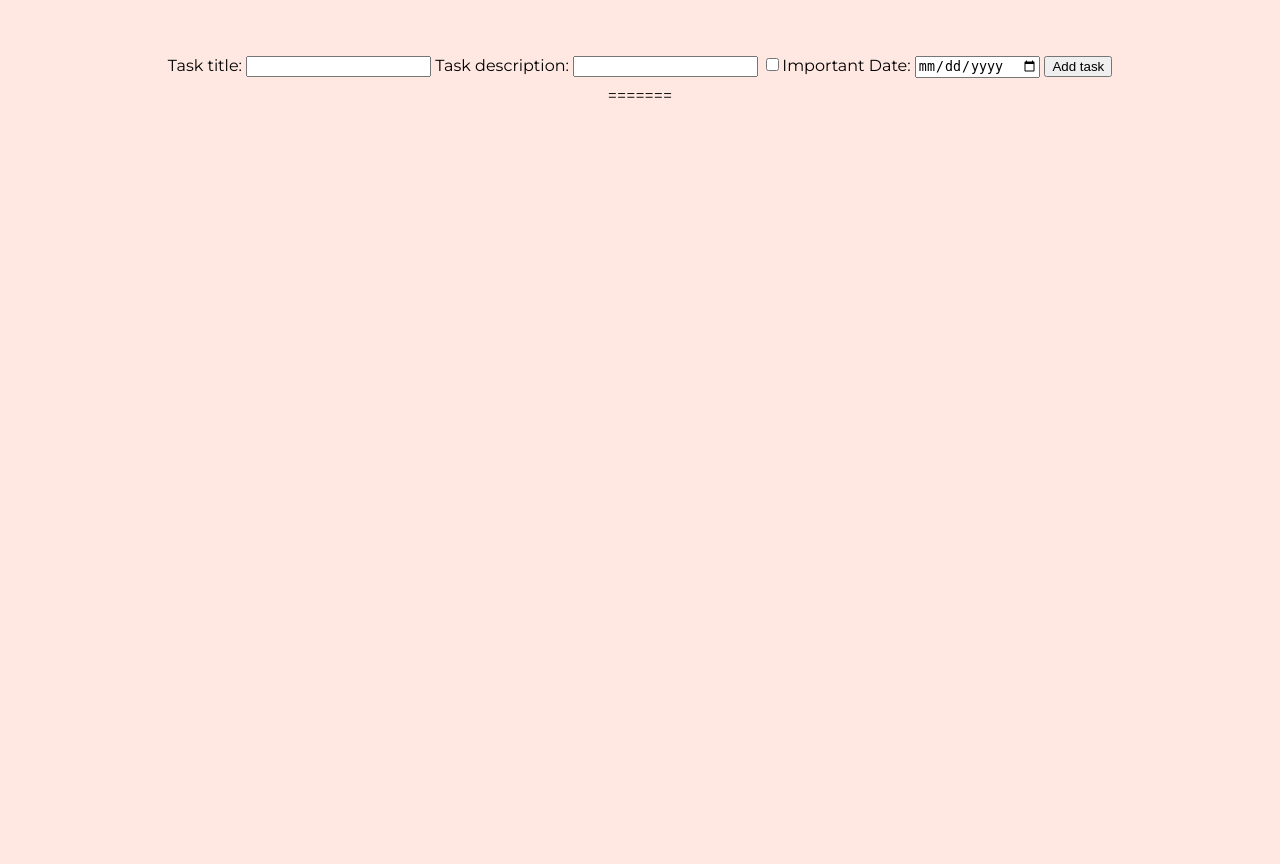
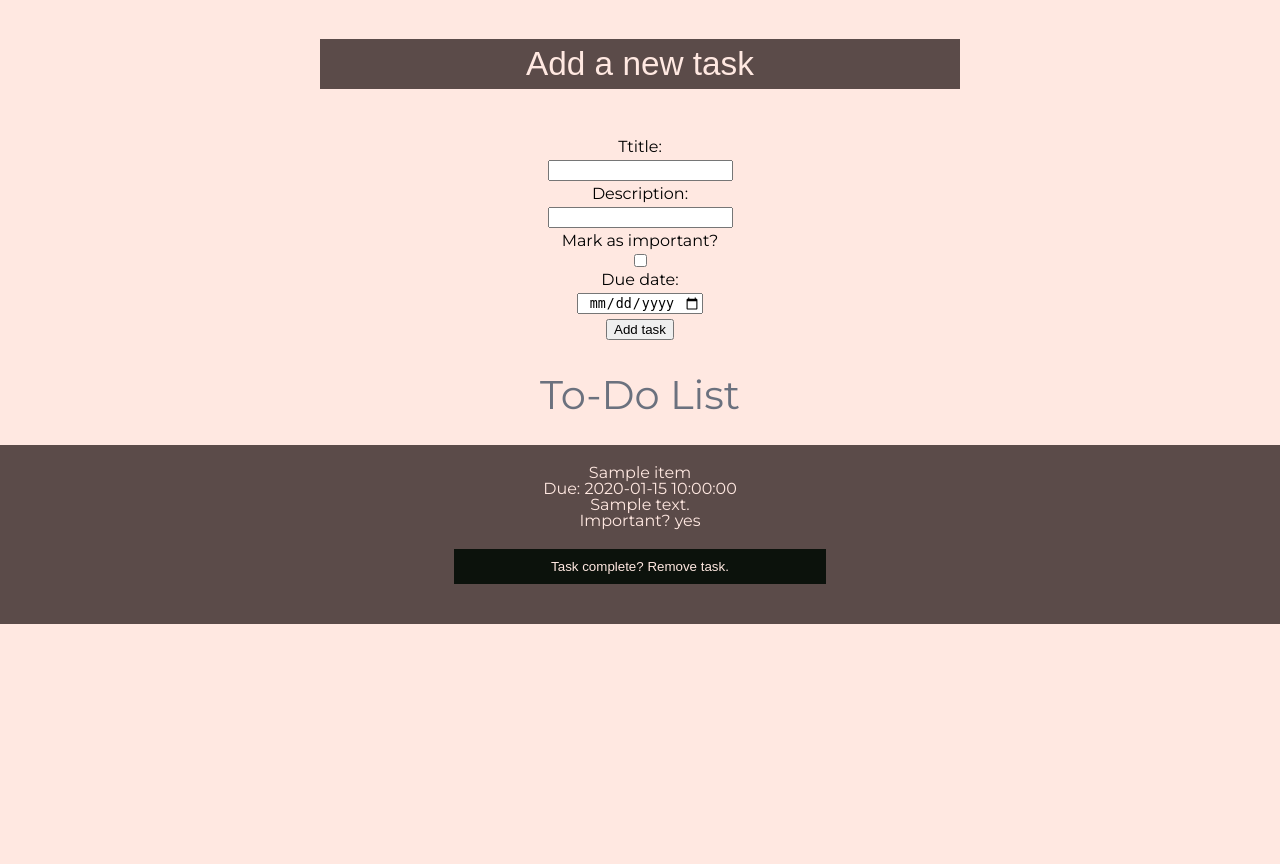
Before and after one commit to HienH/task_management_app, a Flask app: page / in a window 1280 px wide. Shown: the part 601-1465 px from the top of the page. Run offline with Flask 2, Linux system fonts and the light colour scheme; a database or web service that is not in the repository returns one stand-in record (values such as "Sample title"); data that the repository does not hold is empty; some libraries are stand-ins or nearby versions.

Commit message:
front page styling

```diff
--- a/app.py
+++ b/app.py
@@ -4,6 +4,7 @@ from sqlalchemy.ext.declarative import declarative_base
 from sqlalchemy.orm import sessionmaker
 from sqlalchemy import Table, Column, Integer, String, MetaData, ForeignKey, select
 
+import requests
 import datetime
 from flask import Flask, render_template, request, jsonify
 from flask_cors import CORS
@@ -57,15 +58,15 @@ def print_tasks():
 
 #--------- FLASK -------#
 
-@app.route("/")
-def index():
-    return render_template("index.html")
+# @app.route("/")
+# def index():
+#     return render_template("index.html")
 
 
-@app.route("/columns")
-def display_columns():
-    columns = table_columns()
-    return render_template("index.html", **locals())
+# @app.route("/columns")
+# def display_columns():
+#     columns = table_columns()
+#     return render_template("index.html", **locals())
 
 #---------Taking user input from front end and adding to db----------#
 @app.route("/addtask")
@@ -92,7 +93,6 @@ def alltodos():
     if request.method == 'POST':
         form_data = request.form
         result = request.form.getlist("checkbox")
-
         if result != []:
             result = 1
         else:
@@ -103,7 +103,7 @@ def alltodos():
             'description' : form_data["task_desc"],
             'important' : result,
             'status' : 0,
-            'data' :form_data["due_date"]
+            'date' :form_data["due_date"]
         }
         todos.append(todo)
         return jsonify(todos)
@@ -124,20 +124,32 @@ def delete_todo(id):
 #    return jsonify(todos)
 #
 
-@app.route("/")
+@app.route("/", methods=['GET', 'POST'])
 def index():
+    #Datetime info for header
     now = datetime.datetime.now()
     current_date = now.strftime('%d-%m-%Y')
     current_time = now.strftime('%H:%M')
     current_month = now.strftime('%B')
+
+    #Displaying specific greeting based on datetime info
     if now.hour < 12:
         greeting = 'good morning'
     elif now.hour >12 and now.hour < 17:
         greeting = 'good afternoon'
     else:
         greeting = 'good evening'
+
+    #Displaying tasks in table
+    url = 'http://127.0.0.1:5000/todos'
+    response = requests.get(url)
+    data = response.json()
+    for item in data:
+        if item['important'] == 0:
+            importance = 'no'
+        else:
+            importance = 'yes'
     return render_template("index.html", **locals())
-
 
 #---------HIEN JSON--------------------#
 todos = [
@@ -147,15 +159,17 @@ todos = [
          "important": 0,
          "status": 0,
          "date": "01-01-2019"
-         }, {
+         },
+
+         {
          "id": 1,
-         "title": "First Task",
+         "title": "Second Task",
          "description": "this is the first description",
          "important": 0,
          "status": 0,
+         "date": "03-02-2019"},
 
-       "date": "03-02-2019"},
-          {
+         {
          "id": 2,
          "title": "third Task",
          "description": "this is the third description",
--- a/static/css/stylesheet.css
+++ b/static/css/stylesheet.css
@@ -88,11 +88,63 @@ h2 {
 }
 
 h3 {
-  padding-top: 50px;
+  padding: 20px 0px;
   color: #FFE8E1;
-	font-size: 1.5em;
+	font-size: 2.5em;
+}
+
+.home-page-h3 {
+	color: #6B717E;
 }
 
 form {
 	padding: 10px 0px;
 }
+
+#new-task-form input{
+	display: block;
+	text-align: center;
+	margin: 5px auto;
+}
+
+#task {
+	padding: 20px;
+	margin: 10px 0px;
+	background:  #5B4B49;
+	color: #FFE8E1;
+}
+
+#remove-task-button {
+	width: 30%;
+	background: #0C120C;
+	color: #FFE8E1;
+	border: none;
+	padding: 10px;
+	margin: 20px auto;
+}
+
+#remove-task-button:hover {
+	background: #FFE8E1;
+	color: #0C120C;
+}
+
+#new-task-button {
+	margin: 40px auto;
+	background: #5B4B49;
+	color: #FFE8E1;
+	border: none;
+	width: 50%;
+}
+
+#new-task-button h3 {
+	color: #FFE8E1;
+	padding: 5px;
+}
+
+#new-task-button:hover {
+	background: #F7BFB4;
+}
+
+#new-task-button h3:hover {
+	color: #5B4B49;
+}
--- a/templates/index.html
+++ b/templates/index.html
@@ -32,29 +32,38 @@ Bootstrap core CSS -->
 
   <div class="newtask">
 
-  <h2>Add a new task below</h2>
+    <button type="button" name="button" onclick="myFunction()" id='new-task-button'><h3 class='home-page-h3'>Add a new task</h3></button>
 
-  <form method="post" action="/todos">
-    Task title:
+    <form method="post" action="/todos" id='new-task-form'>
+      Ttitle:
       <input type="text" name="task_title" value="">
-    Task description:
+      Description:
       <input type="text" name="task_desc" value="">
-    <input type="checkbox" name="checkbox" value="checked">Important
-    Date: <input type="date" name="due_date">
+      Mark as important?<input type="checkbox" name="checkbox" value='checked'>
+      Due date: <input type="date" name="due_date">
       <input type="submit" value="Add task">
     </form>
 
-{{columns}}
+    <script type="text/javascript">
+      function myFunction() {
+        var x = document.getElementById("new-task-form");
+        if (x.style.display === "none") {
+        x.style.display = "block";
+        } else {
+        x.style.display = "none";
+}
+}
+    </script>
 
     <!-- <ol>
       <li>Task: {{task}} Importance: {{importance}}</li>
     </ol>
     <ol>
       =======
-  <main>
+      <main> -->
 
 
-    <div class="newtask">
+        <!-- <div class="newtask">
 
           <h2>Add a new task below</h2>
 
@@ -65,20 +74,30 @@ Bootstrap core CSS -->
             <input type="text" name="task_desc" value="">
             <input type="checkbox" name="checkbox" value="checked">Important
             <input type="submit" value="Add task">
-      </form>
+          </form> -->
 
-      <ol>
+          <!-- <ol>
             <li>Task: {{task}} Importance: {{importance}}</li>
           </ol>
 
-     <ol>
+          <ol> -->
 
-    {% for item in task %}
-      <li>{{task}} </li>
-      <li> {{task}}</li>
+
+<section id='list-tasks'>
+
+
+    <h3 class='home-page-h3'>To-Do List</h3>
+    {% for item in data %}
+      <ol id='task'>
+          <li id='task-title'>{{item['title']}}</li>
+          <li>Due: {{item['date']}}</li>
+          <li>{{item['description']}}</li>
+          <li>Important? {{importance}}</li>
+          <button type="button" name="button" id='remove-task-button'>Task complete? Remove task.</button>
+      </ol>
     {% endfor %}
-      </ol> -->
 
+</section>
           <!--
   <p> Your task name was <strong>{{task}} </strong> and the description <strong>{{task_desc}} </strong> Important:
     {{importance}}</p>
@@ -131,8 +150,6 @@ Bootstrap core CSS -->
   </table> -->
 
 
-=======
-
           <!-- <p> Your task name was <strong>{{task}} </strong> and the description <strong>{{task_desc}} </strong> Important: {{importance}}</p>
       <h2>Normal table:</h2>
       <table>
@@ -183,20 +200,15 @@ Bootstrap core CSS -->
       </table>
   </main> -->
 
-  <section id='list-tasks'>
-
-  </section>
-
 
 </body>
 
-<script type="text/javascript">
+<!-- <script type="text/javascript">
   url = 'http://127.0.0.1:5000/todos'
 
   fetch(url)
     .then(response => response.json())
-  .then(json =>document.getElementById('list-tasks').innerHTML=JSON.stringify(json))
-
-</script>
+    .then(json => document.getElementById('list-tasks').innerHTML = JSON.stringify(json))
+</script> -->
 
 </html>
```
Lines whose indentation alone changed are shown as unchanged.
